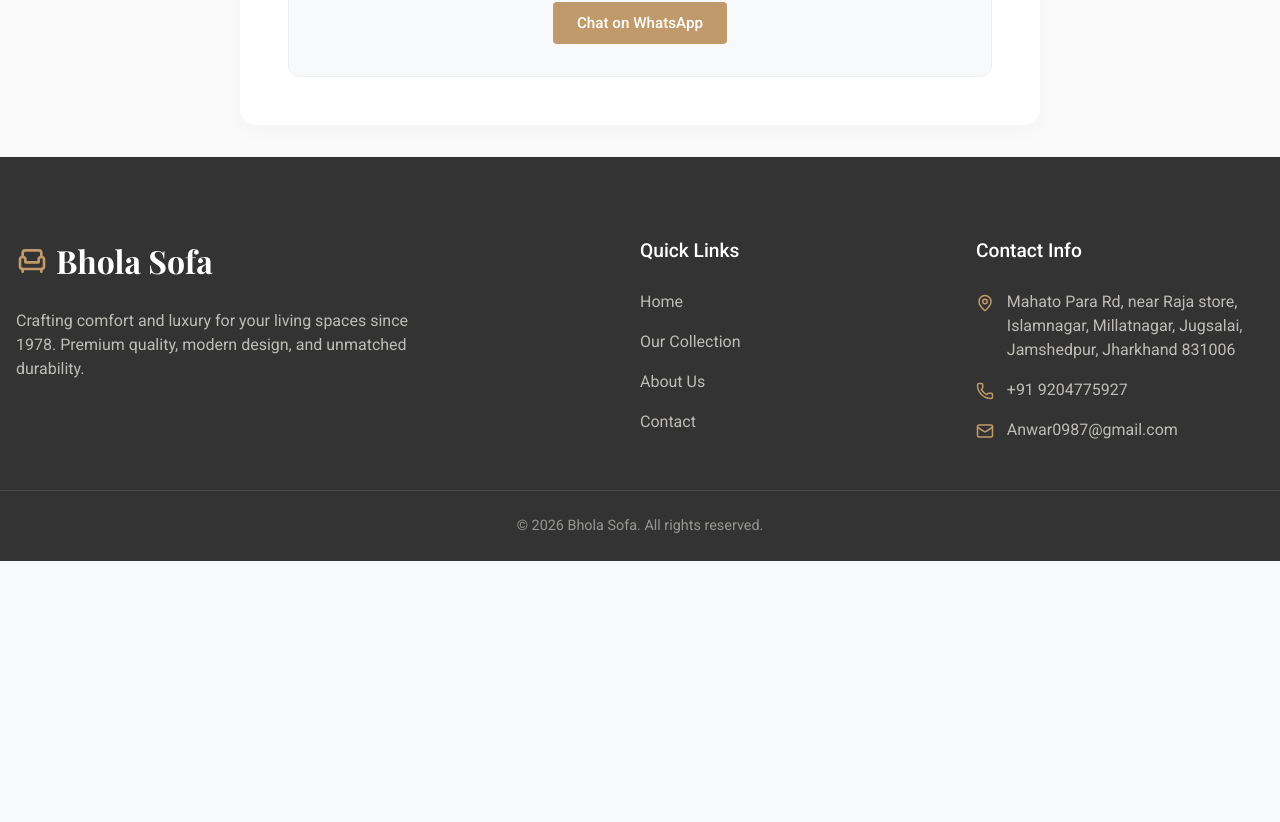
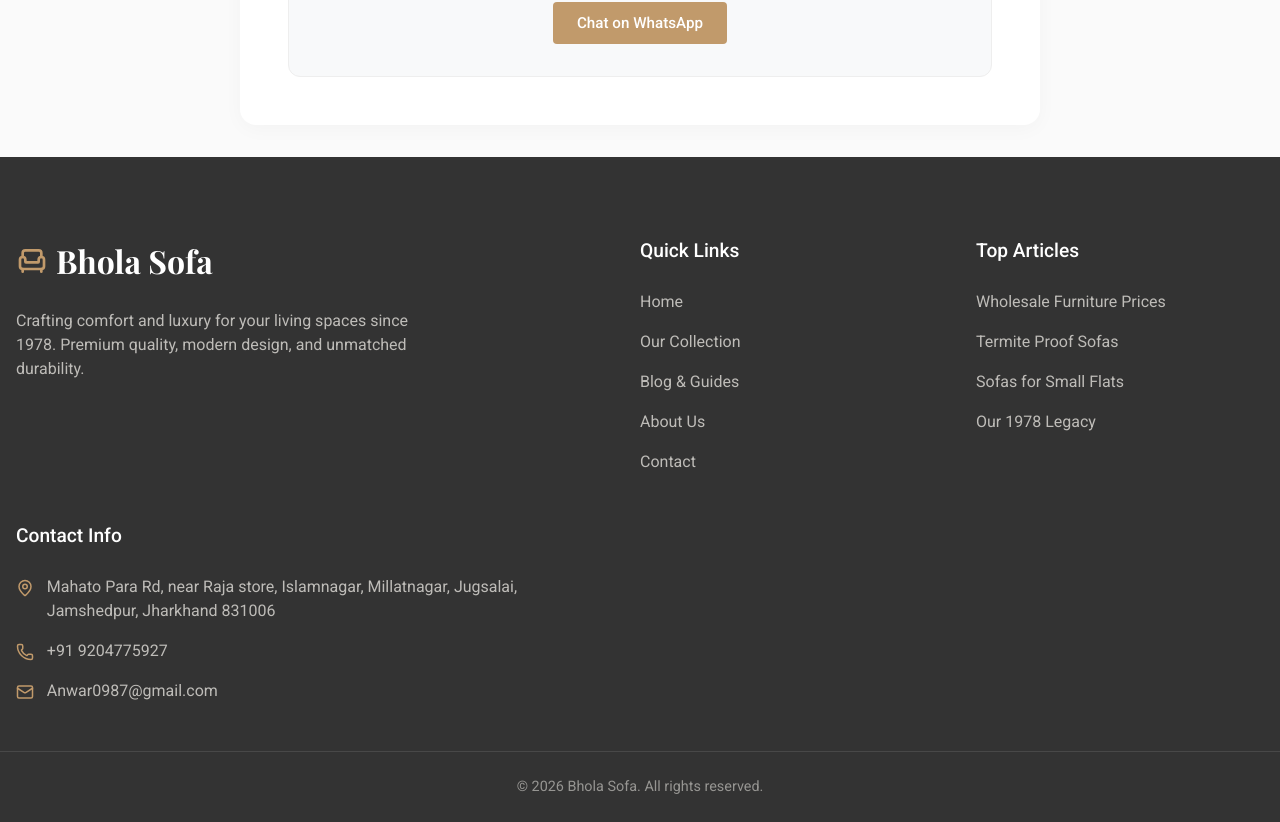
Before and after one commit to AdilSiddiquiHQ/Bhola-sofa, a React (Vite) app: page /blog/bhola-sofa-45-year-legacy-jamshedpur in a window 1280 px wide. Shown: the part 2504-3326 px from the top of the page. Before the commit the page ends 3065 px from the top, so only its background shows below. Built offline with nearby package versions, Linux system fonts and the light colour scheme; no server answers; a web font is replaced by a local one.

Commit message:
feat: link blog in footer and add latest articles section to homepage for seo interlinking

```diff
--- a/src/components/Footer.jsx
+++ b/src/components/Footer.jsx
@@ -22,8 +22,19 @@ const Footer = () => {
           <ul>
             <li><Link to="/">Home</Link></li>
             <li><Link to="/catalog">Our Collection</Link></li>
+            <li><Link to="/blog">Blog & Guides</Link></li>
             <li><Link to="/about">About Us</Link></li>
             <li><Link to="/contact">Contact</Link></li>
+          </ul>
+        </div>
+
+        <div className="footer-links">
+          <h4 className="footer-title">Top Articles</h4>
+          <ul>
+            <li><Link to="/blog/wholesale-factory-prices-jamshedpur">Wholesale Furniture Prices</Link></li>
+            <li><Link to="/blog/jharkhand-monsoon-furniture-survival-guide">Termite Proof Sofas</Link></li>
+            <li><Link to="/blog/custom-l-shape-sofa-small-flats-jamshedpur">Sofas for Small Flats</Link></li>
+            <li><Link to="/blog/bhola-sofa-45-year-legacy-jamshedpur">Our 1978 Legacy</Link></li>
           </ul>
         </div>
 
--- a/src/pages/Home.jsx
+++ b/src/pages/Home.jsx
@@ -3,6 +3,7 @@ import { ChevronLeft, ChevronRight, Phone, Bot, Heart, Star, Play, Plus, Minus }
 import { Link } from 'react-router-dom';
 import { supabase } from '../supabaseClient';
 import ChatAssistant from '../components/ChatAssistant';
+import { blogPosts } from '../data/blogPosts';
 import './Home.css';
 
 const WhatsAppIcon = () => (
@@ -339,7 +340,40 @@ const Home = () => {
         </div>
       </section>
 
-      {/* 8. Frequently Asked Questions */}
+      {/* 8. Latest From Blog */}
+      <section className="home-blog-section section">
+        <div className="container">
+          <div className="section-header-custom text-center mb-40">
+            <h2 className="section-title">Latest Furniture Guides & Tips</h2>
+            <p className="section-subtitle">Read our expert advice on buying, maintaining, and styling furniture in Jamshedpur.</p>
+          </div>
+
+          <div className="product-grid" style={{ gridTemplateColumns: 'repeat(auto-fill, minmax(300px, 1fr))' }}>
+            {blogPosts.slice(0, 3).map((post) => (
+              <div key={post.id} className="product-card">
+                <Link to={`/blog/${post.slug}`} style={{ textDecoration: 'none', color: 'inherit' }}>
+                  <div className="product-img-wrap" style={{ height: '200px' }}>
+                    <img src={post.cover_image} alt={post.title} style={{ objectFit: 'cover' }} />
+                  </div>
+                  <div className="product-details">
+                    <h3 className="product-title" style={{ fontSize: '1.1rem', marginBottom: '10px' }}>{post.title}</h3>
+                    <p style={{ fontSize: '0.9rem', color: '#666', marginBottom: '15px', lineHeight: '1.4' }}>
+                      {post.excerpt}
+                    </p>
+                    <span className="price-new" style={{ fontSize: '0.95rem' }}>Read Article →</span>
+                  </div>
+                </Link>
+              </div>
+            ))}
+          </div>
+
+          <div className="view-more-container text-center mt-40">
+            <Link to="/blog" className="btn-view-more">View All Articles</Link>
+          </div>
+        </div>
+      </section>
+
+      {/* 9. Frequently Asked Questions */}
       <section className="faq-section section">
         <div className="container">
           <h2 className="section-title text-center mb-30">Frequently Asked Questions</h2>
```
